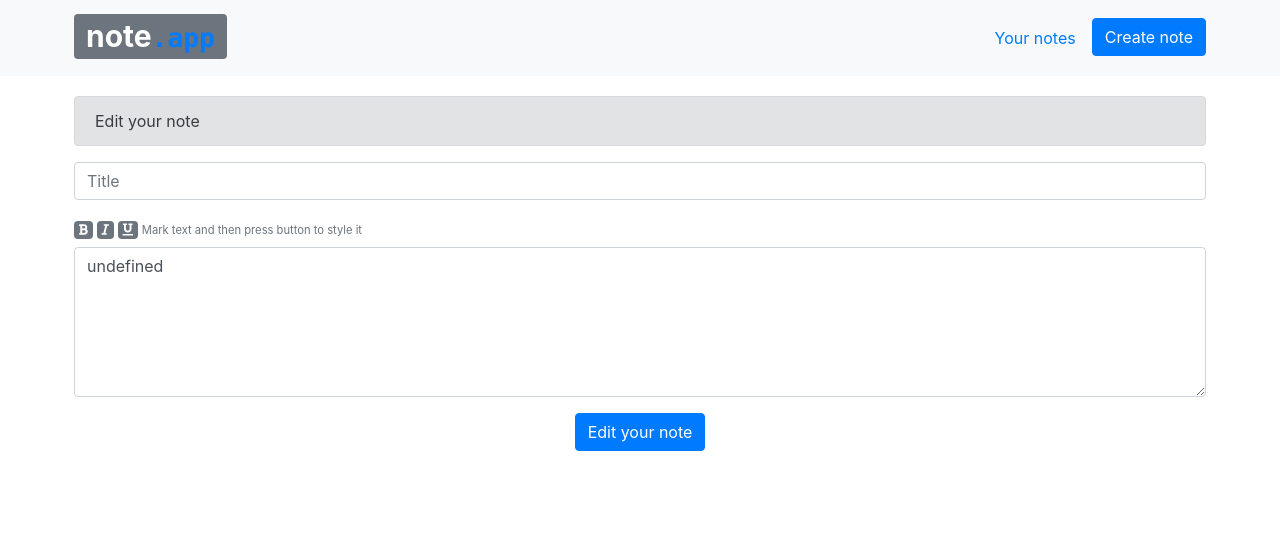
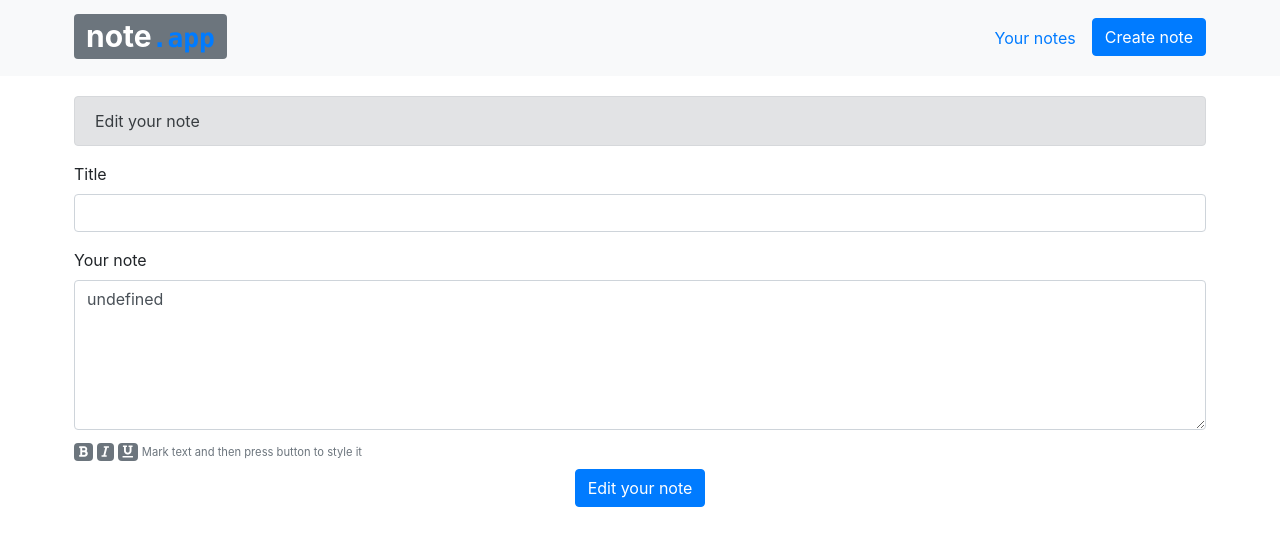
Before and after one commit to mc21fly/mern-note-app, a React (Create React App) app: page /edit/1 in a window 1280 px wide. Shown: the top 546 px of the page. Built offline with nearby package versions, Linux system fonts and the light colour scheme; no server answers.

Commit message:
editor & note style

```diff
--- a/package.json
+++ b/package.json
@@ -20,7 +20,8 @@
     "react-dom": "^16.12.0",
     "react-router-dom": "^5.1.2",
     "react-scripts": "3.3.1",
-    "use-deep-compare-effect": "^1.3.0"
+    "use-deep-compare-effect": "^1.3.0",
+    "patch": "0.0.1"
   },
   "scripts": {
     "start": "react-scripts start",
--- a/src/components/Editor.scss
+++ b/src/components/Editor.scss
@@ -1,4 +1,4 @@
-.DraftEditor-root {
+.editor {
     border: 1px solid #ced4da;
     border-radius: .25rem;
     padding: .375rem .75rem;
@@ -6,7 +6,15 @@
     color: #495057;
     overflow: auto;
     resize: vertical;
-    margin-bottom: 1rem;
+    margin-bottom: 0.5rem;
     height: 150px;
     cursor: text;
+
+    &:focus-within {
+        color:#495057;
+        background-color:#fff;
+        border-color:#80bdff;
+        outline: 0;
+        box-shadow: 0 0 0 .2rem rgba(0,123,255,.25);
+    }
 }
--- a/src/components/edit-note.component.js
+++ b/src/components/edit-note.component.js
@@ -1,4 +1,4 @@
-import React, { useState, useEffect, useCallback } from 'react';
+import React, { useState, useEffect, useCallback, useRef } from 'react';
 import { EditorState, convertFromHTML, ContentState } from 'draft-js';
 import { stateToHTML } from 'draft-js-export-html';
 import path from 'path';
@@ -31,6 +31,8 @@ export default function EditNote() {
         })
     })
 
+    const desc = useRef();
+
     useEffect(() => {
         axios.get(`http://localhost:3300/edit/${noteId}`)
             .then(result => {
@@ -39,7 +41,9 @@ export default function EditNote() {
                     description: result.data.description,
                     postDate: result.data.postDate
                 })
+                desc.current = result.data.description;
                 $('#note-title').val(result.data.title)
+                console.log(desc.current)
             })
             .catch(e => console.log(e))
             // eslint-disable-next-line
@@ -47,7 +51,7 @@ export default function EditNote() {
 
     useEffect(() => {
         function setEditorState() {
-            const html = note.description
+            const html = desc.current;
             const blocksFromHTML = convertFromHTML(`${html}`);
             const state = ContentState.createFromBlockArray(
                 blocksFromHTML.contentBlocks,
--- a/src/components/editor.component.js
+++ b/src/components/editor.component.js
@@ -1,4 +1,4 @@
-import React, { Component } from 'react';
+import React, { Component, createRef } from 'react';
 import { Editor, RichUtils } from 'draft-js';
 import './Editor.scss';
 
@@ -10,6 +10,8 @@ export default class NoteEditor extends Component {
             editorState: this.props.editorStateHandler,
             from: props.from
         };
+
+        this.editor = createRef();
     }
 
     onChange(editorState) {
@@ -37,21 +39,30 @@ export default class NoteEditor extends Component {
         ))
     }
 
+    focusEditor() {
+        this.editor.current.focus();
+    }
+
     render() {
         return(
             <form>
                 <div className="form-group">
-                    <input type="text" className="form-control" id="note-title" placeholder="Title" onChange={() => this.props.changeTitle()} />
+                    <label for="note-title text-muted">Title</label>
+                    <input type="text" className="form-control" id="note-title" onChange={() => this.props.changeTitle()} />
+                </div>
+
+                <label for="editor text-muted">Your note</label>
+
+                <div id="editor" className="editor" onClick={this.focusEditor.bind(this)}>
+                    <Editor ref={this.editor} editorState={this.state.editorState} onChange={(editorState) => {this.onChange(editorState) ;this.props.changeDescription(this.state.editorState)}} />
                 </div>
 
                 <div className="container-fluid p-0">
-                    <span onClick={() => this.makeBold()} className="badge badge-secondary h1 mr-1" style={{cursor: 'pointer'}}><i className="fas fa-bold"></i></span>
-                    <span onClick={() => this.makeItalic()} className="badge badge-secondary h1 mr-1" style={{cursor: 'pointer'}}><i className="fas fa-italic"></i></span>
-                    <span onClick={() => this.makeUnderline()} className="badge badge-secondary h1 mr-1" style={{cursor: 'pointer'}}><i className="fas fa-underline"></i></span>
+                    <span onClick={this.makeBold.bind(this)} className="badge badge-secondary h1 mr-1" style={{cursor: 'pointer'}}><i className="fas fa-bold"></i></span>
+                    <span onClick={this.makeItalic.bind(this)} className="badge badge-secondary h1 mr-1" style={{cursor: 'pointer'}}><i className="fas fa-italic"></i></span>
+                    <span onClick={this.makeUnderline.bind(this)} className="badge badge-secondary h1 mr-1" style={{cursor: 'pointer'}}><i className="fas fa-underline"></i></span>
                     <span style={{fontSize: '0.7rem'}} className="text-muted">Mark text and then press button to style it</span>
                 </div>
-
-                <Editor editorState={this.state.editorState} onChange={(editorState) => {this.onChange(editorState); this.props.changeDescription(this.state.editorState)}} />
 
                 <div className="form-group d-flex justify-content-center">
                     <span onClick={() => this.props.clickHandler()} className="btn btn-primary">{this.state.from} your note</span>
--- a/src/components/modal.component.js
+++ b/src/components/modal.component.js
@@ -24,7 +24,7 @@ export default function Modal(props) {
                         </button>
                     </div>
 
-                    <div id="description-modal" className="modal-body text-justify"></div>
+                    <div id="description-modal" className="modal-body text-break text-justify"></div>
 
                     <div className="modal-footer">
                         <span className="text-muted" style={{fontSize: '0.75rem'}}>{!props.data.editDate ? "" : `Last edited: ${props.data.editDate}`}</span>
--- a/src/components/note.component.js
+++ b/src/components/note.component.js
@@ -49,7 +49,7 @@ export default function Note(props) {
 
                     <h6 className="card-subtitle mb-2 text-muted" style={{fontSize: '0.9rem'}}>{props.postDate}</h6>
 
-                    <p id="description" className="card-text text-truncate"></p>
+                    <p id="description" style={{maxHeight: '50px', lineHeight: '0.5rem'}} className="card-text text-truncate overflow-hidden mt-2 pt-2"></p>
 
                     <div className="container p-0 d-flex align-items-end justify-content-between">
                         <span className="text-muted" style={{fontSize: '0.75rem'}}>{!props.editDate ? "" : `Last edited: ${props.editDate}`}</span>
```
